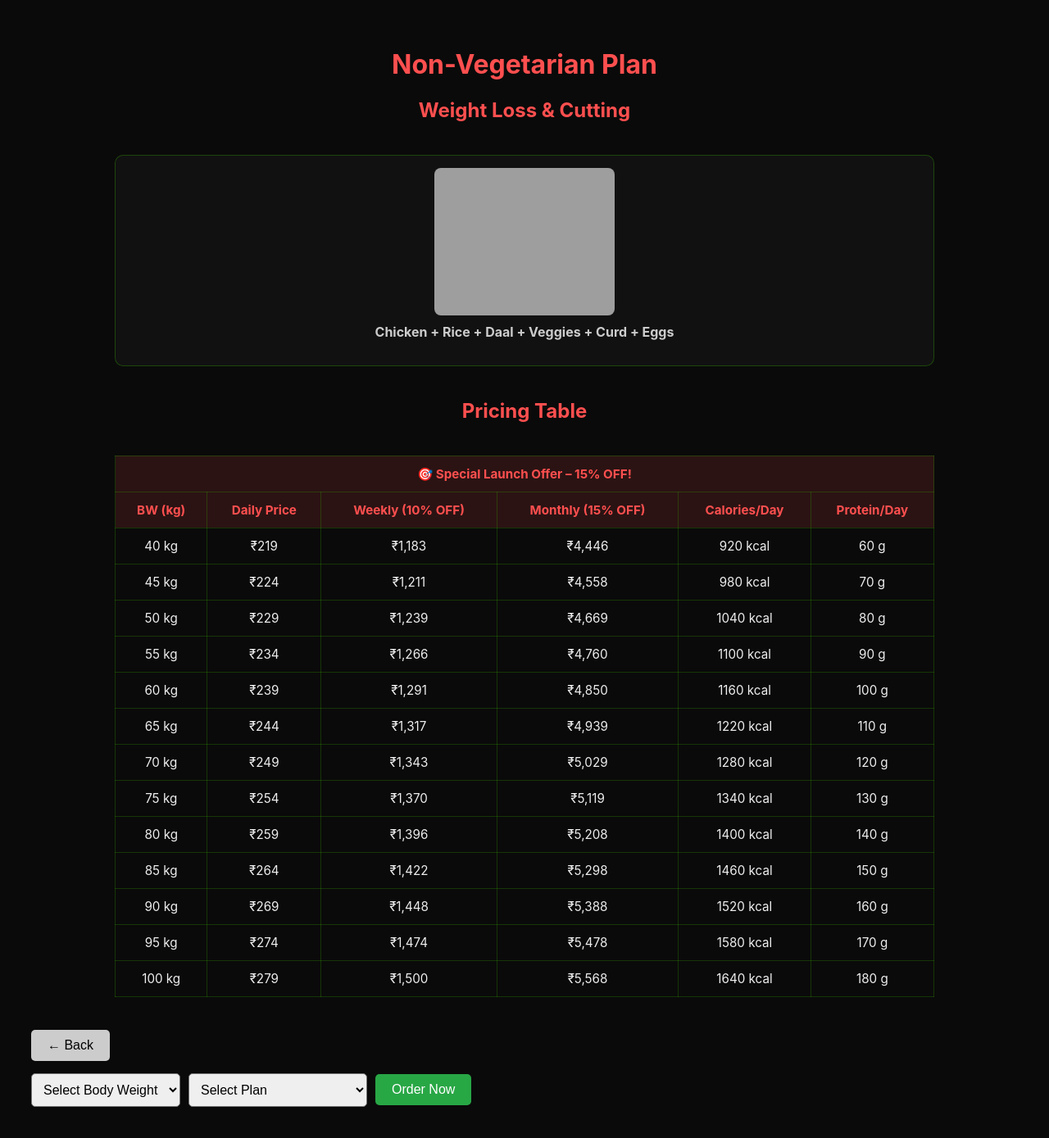
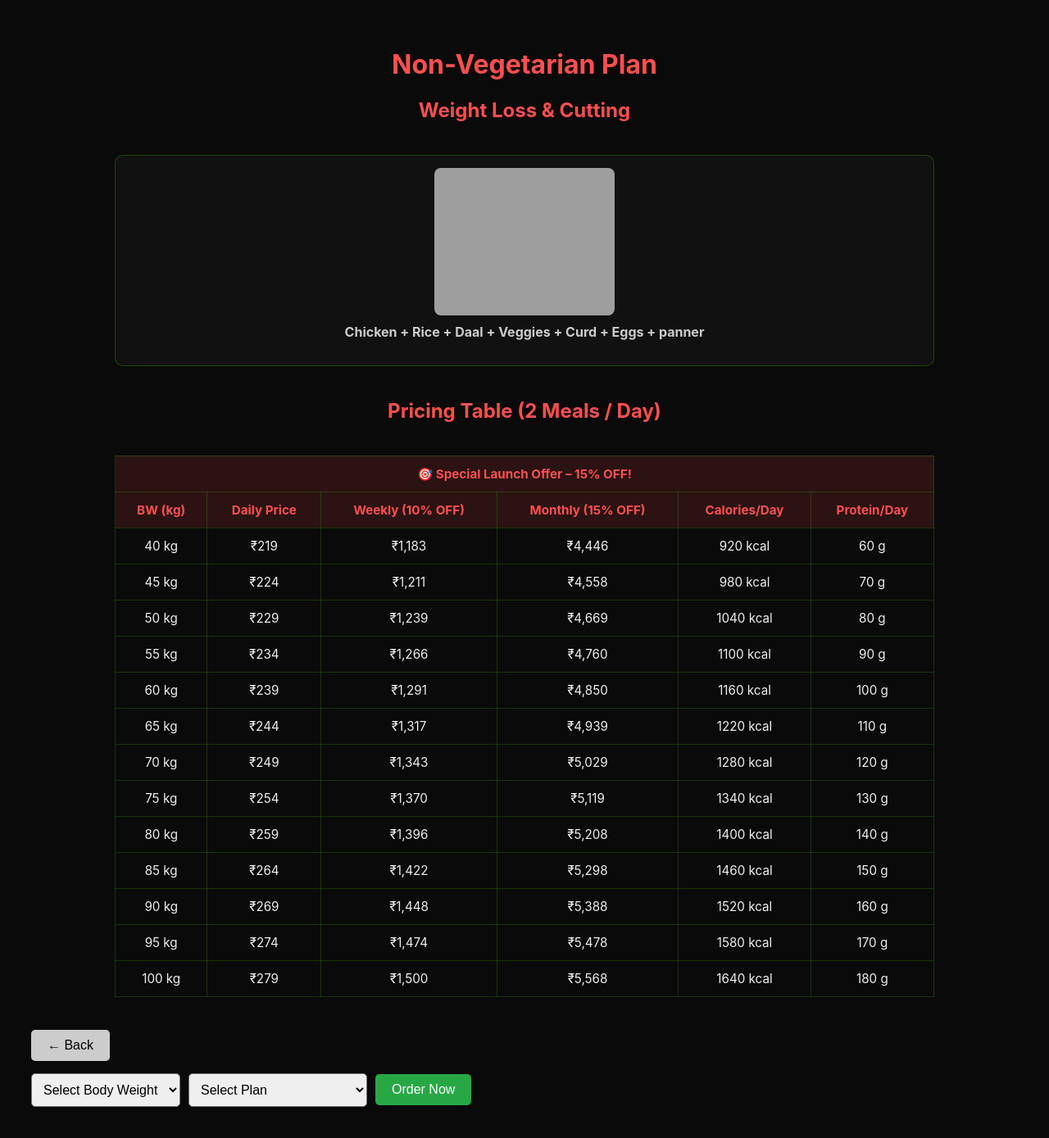
Before and after one commit to Harshithkumarkm2002/Instant-Diet-2, a Flask app: page /plans/loss/nonveg in a window 1280 px wide. Shown: the whole page at 82% size. Run offline with Flask 3, Linux system fonts and the light colour scheme; grey boxes are pictures that could not be loaded.

Commit message:
pricing table

```diff
--- a/static/requirements.txt
+++ /dev/null
@@ -1,3 +0,0 @@
-pip freeze > requirements.txt
-flask
-gunicorn
--- a/templates/gain_eggetarian_plan.html
+++ b/templates/gain_eggetarian_plan.html
@@ -126,11 +126,11 @@ select {
   <div class="meal-gallery">
     <div class="meal-card">
       <img src="{{ url_for('static', filename='images/gain_eggetarian_plan.jpg') }}" alt="Boiled Eggs + Rice">
-      <p>Boiled Eggs + Rice + Daal + Veggies</p>
+      <p>Boiled Eggs + Rice + Daal + Veggies + Curd + Paneer</p>
     </div>
   </div>
 
-  <h2>Pricing Table</h2>
+  <h2>Pricing Table 2 Meals / Day</h2>
   <table>
     <thead>
       <tr>
--- a/templates/gain_veg_plan.html
+++ b/templates/gain_veg_plan.html
@@ -136,7 +136,7 @@ select {
     <div class="meal-card">
       <img src="{{ url_for('static', filename='images/gain_veg_plan.jpg') }}" alt="veg gain">
 
-      <div class="meal-label"> Peanut Butter + Banana + Milk + Potato</div>
+      <div class="meal-label"> Oats + Peanut Butter + Banana + Milk + Potato or sandwich</div>
     </div>
     <!-- Add more meal cards here if needed -->
   </div>
--- a/templates/loss_eggetarian_plan.html
+++ b/templates/loss_eggetarian_plan.html
@@ -139,7 +139,7 @@ select {
     </div>
   </div>
 
-  <h2>Pricing Table</h2>
+  <h2>Pricing Table (2 Meals / Day)</h2>
   <table>
     <thead>
       <tr>
--- a/templates/loss_nonveg_plan.html
+++ b/templates/loss_nonveg_plan.html
@@ -128,11 +128,11 @@ select {
       <div class="image-wrapper">
         <img src="{{ url_for('static', filename='images/loss_nonveg_plan.jpg') }}" alt="Boiled Eggs + Rice">
       </div>
-      <p>Chicken + Rice + Daal + Veggies + Curd + Eggs</p>
+      <p>Chicken + Rice + Daal + Veggies + Curd + Eggs + panner</p>
     </div>
   </div>
 
-  <h2>Pricing Table</h2>
+  <h2>Pricing Table (2 Meals / Day)</h2>
   <table>
     <thead>
       <tr>
--- a/templates/loss_veg_plan.html
+++ b/templates/loss_veg_plan.html
@@ -128,7 +128,7 @@ select {
     </div>
   </div>
 
-  <h2>Pricing Table</h2>
+  <h2>Pricing Table (2 Meals / Day)</h2>
   <table>
     <thead>
       <tr>
```
